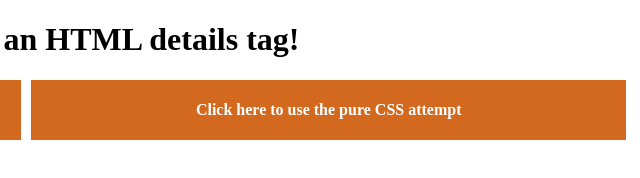
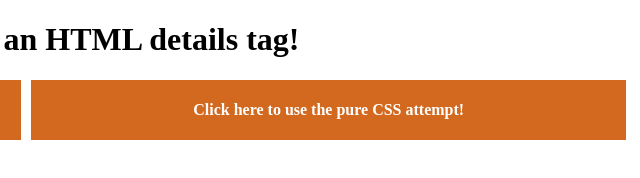
Before and after one commit to dev-otion-app/Understanding-how-to-animate-a-details-tag, a plain HTML site: page index.html in a window 1280 px wide. Shown: the full height of the page, 614-1254 px from the left. Drawn offline with Linux system fonts and the light colour scheme.

Commit message:
Update index.html

```diff
--- a/index.html
+++ b/index.html
@@ -34,7 +34,7 @@
         <article>
             <details class="details2">
                 <summary class="details_summary">
-                    <p>Click here to use the pure CSS attempt</p>
+                    <p>Click here to use the pure CSS attempt!</p>
                 </summary>
             </details>
             <article class="details_dropdown2">
```
